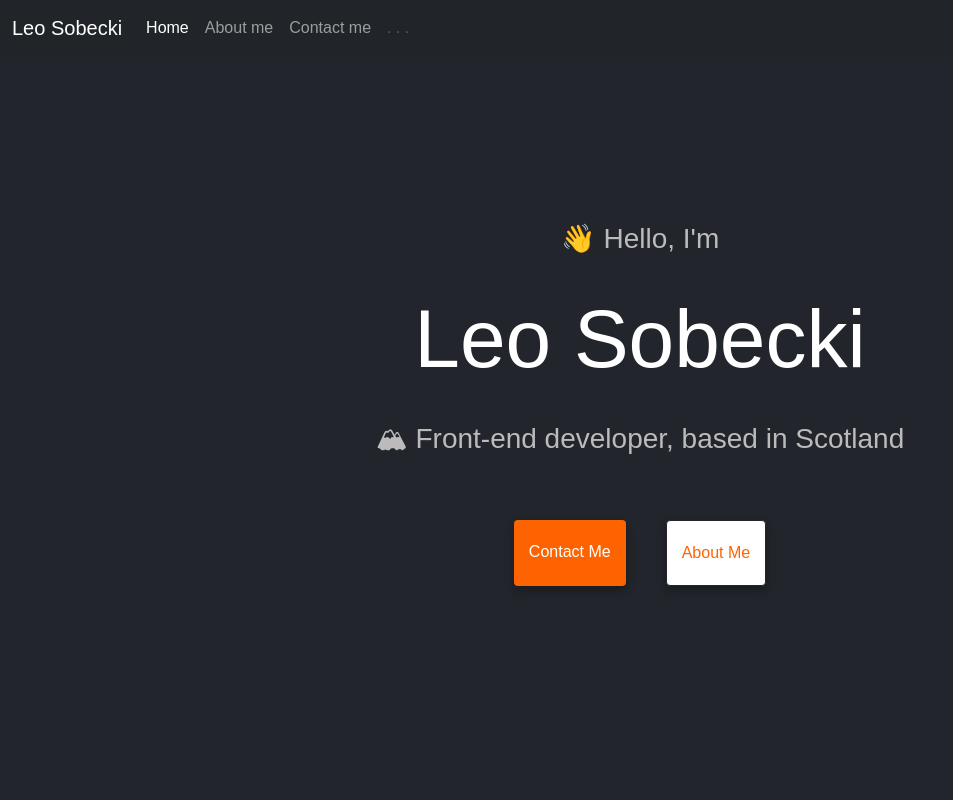
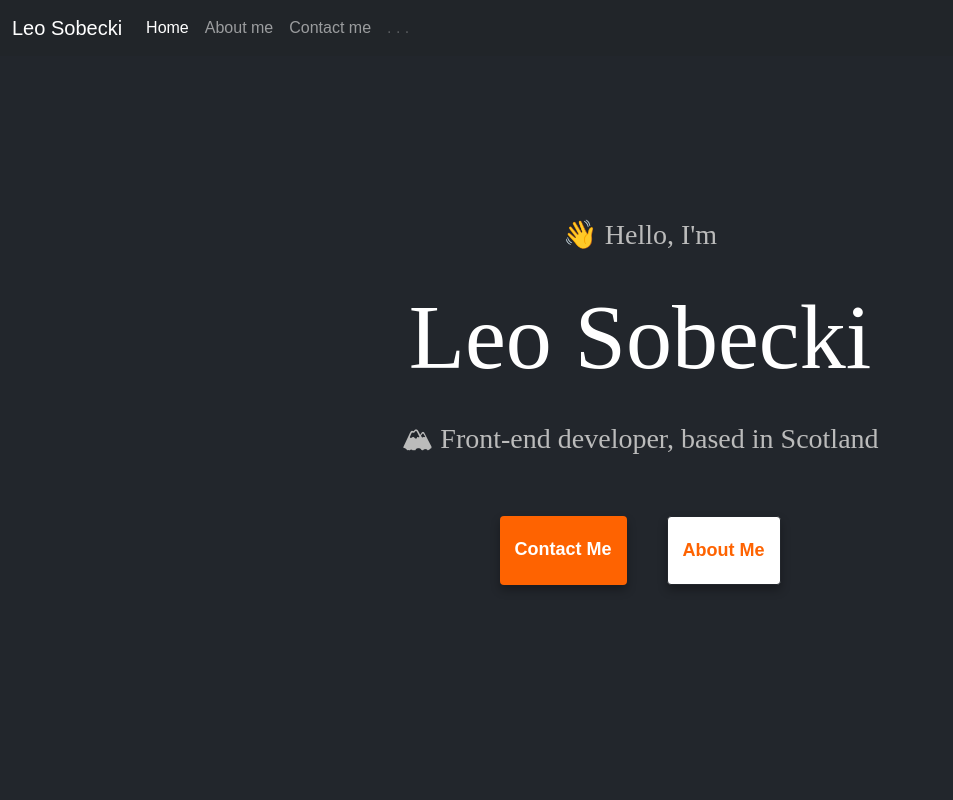
Before and after one commit to LS-hash/Portfolio, a plain HTML site: page index.html in a window 1280 px wide. Shown: the top 800 px of the page, without its empty margins (0-953 px from the left). Drawn offline with nearby package versions, Linux system fonts and the light colour scheme.

Commit message:
Changed the fonts and the buttons layout

```diff
--- a/index.html
+++ b/index.html
@@ -65,12 +65,14 @@
             href="about.html#contact"
             title="Contact Leo Sobecki"
             class="primary-link"
+            id="contact-button"
             >Contact me</a
           >
           <a
             href="about.html"
             title="More about Leo Sobecki's projects"
             class="secondary-link"
+            id="about-button"
             >About me</a
           >
         </div>
--- a/style.css
+++ b/style.css
@@ -3,7 +3,7 @@
   --secondary-color: #fe6301;
   --tertiary-color: #22262c;
   --box-shadow: 0 5px 10px rgba(0, 0, 0, 0.3);
-  --heading-font-family: "Poppins", sans-serif;
+  --heading-font-family: "Playfair Display", serif;
   --default-font-family: "Poppins", sans-serif;
   --default-font-color: #bbbbbb;
   --default-font-color-headings: white;
@@ -17,15 +17,16 @@ body {
 }
 
 h1 {
-  font-size: 82px;
+  font-size: 92px;
   margin: 30px auto;
+  font-family: var(--default-font-color-headings);
 }
 
 h2 {
   margin-top: 10px;
   font-family: var(--heading-font-family);
   font-weight: bold;
-  font-size: 38px;
+  font-size: 62px;
   color: var(--default-font-color-headings);
 }
 
@@ -39,7 +40,6 @@ h2 {
 .hero h2 {
   font-family: var(--heading-font-family);
   font-weight: normal;
-  line-height: 1.5;
   font-size: 28px;
   color: var(--default-font-color);
 }
@@ -48,7 +48,7 @@ p {
   background: var(--primary-color);
   padding: 20px;
   border-radius: 4px;
-  font-size: 18px;
+  font-size: 16px;
   line-height: 1.5;
   text-align: center;
 }
@@ -57,6 +57,9 @@ p {
   display: flex;
   margin-top: 40px;
   justify-content: center;
+  font-family: var(--default-font-family);
+  font-weight: bold;
+  font-size: 18px;
 }
 
 .navigation-links a {
@@ -72,6 +75,7 @@ p {
   box-shadow: var(--box-shadow);
   color: white;
   max-width: 150px;
+  font-weight: bold;
 }
 
 .primary-link:hover {
@@ -88,6 +92,7 @@ p {
   text-transform: capitalize;
   border-radius: 4px;
   padding: 20px 15px;
+  font-weight: bold;
 }
 
 .secondary-link:hover {
@@ -99,11 +104,13 @@ p {
   color: var(--primary-color);
   text-align: center;
   display: block;
+  font-family: var(--default-font-family);
 }
 
 .about-paragraphs {
   display: flex;
   margin: 30px 0;
+  font-family: var(--default-font-family);
 }
 
 .about-paragraphs p {
```
